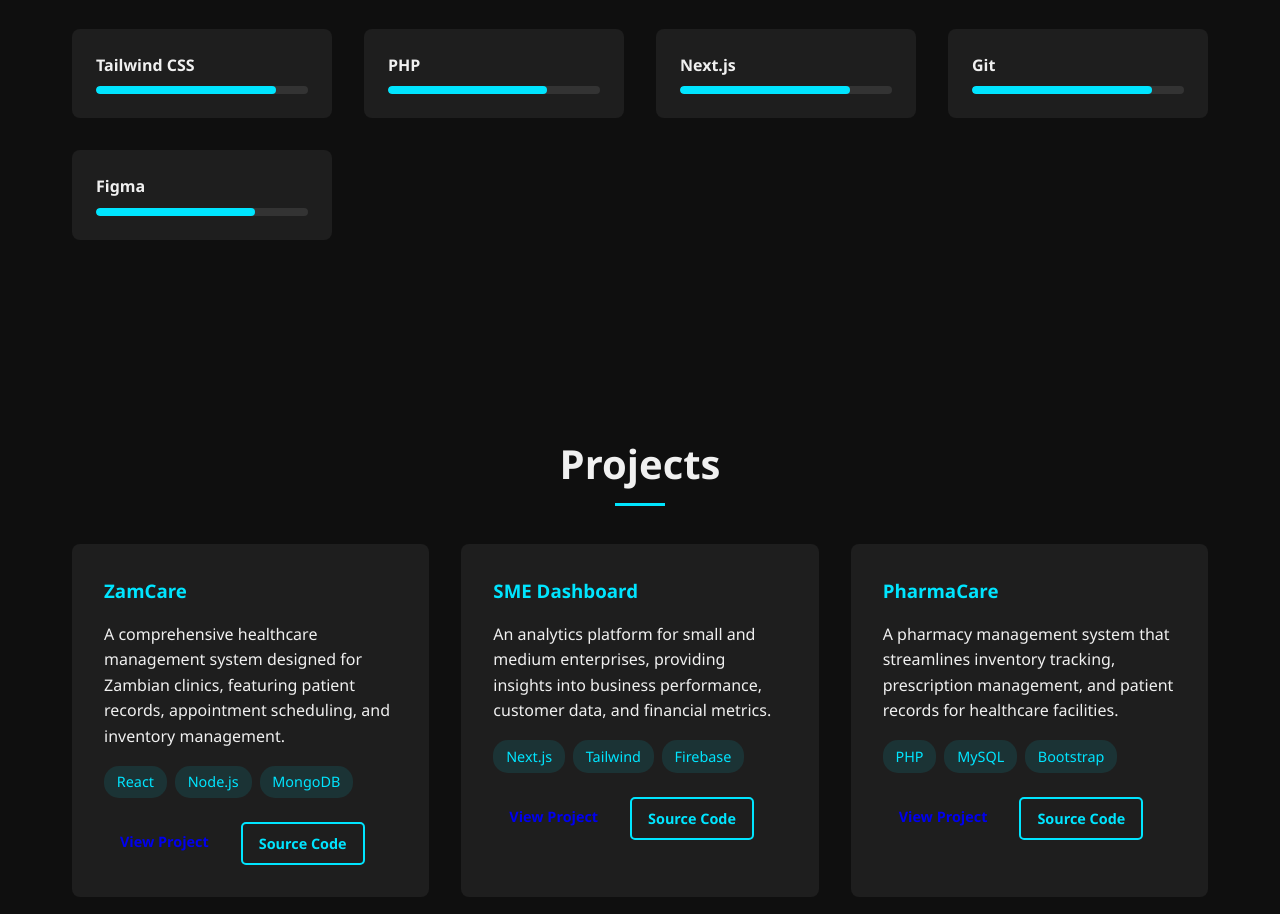
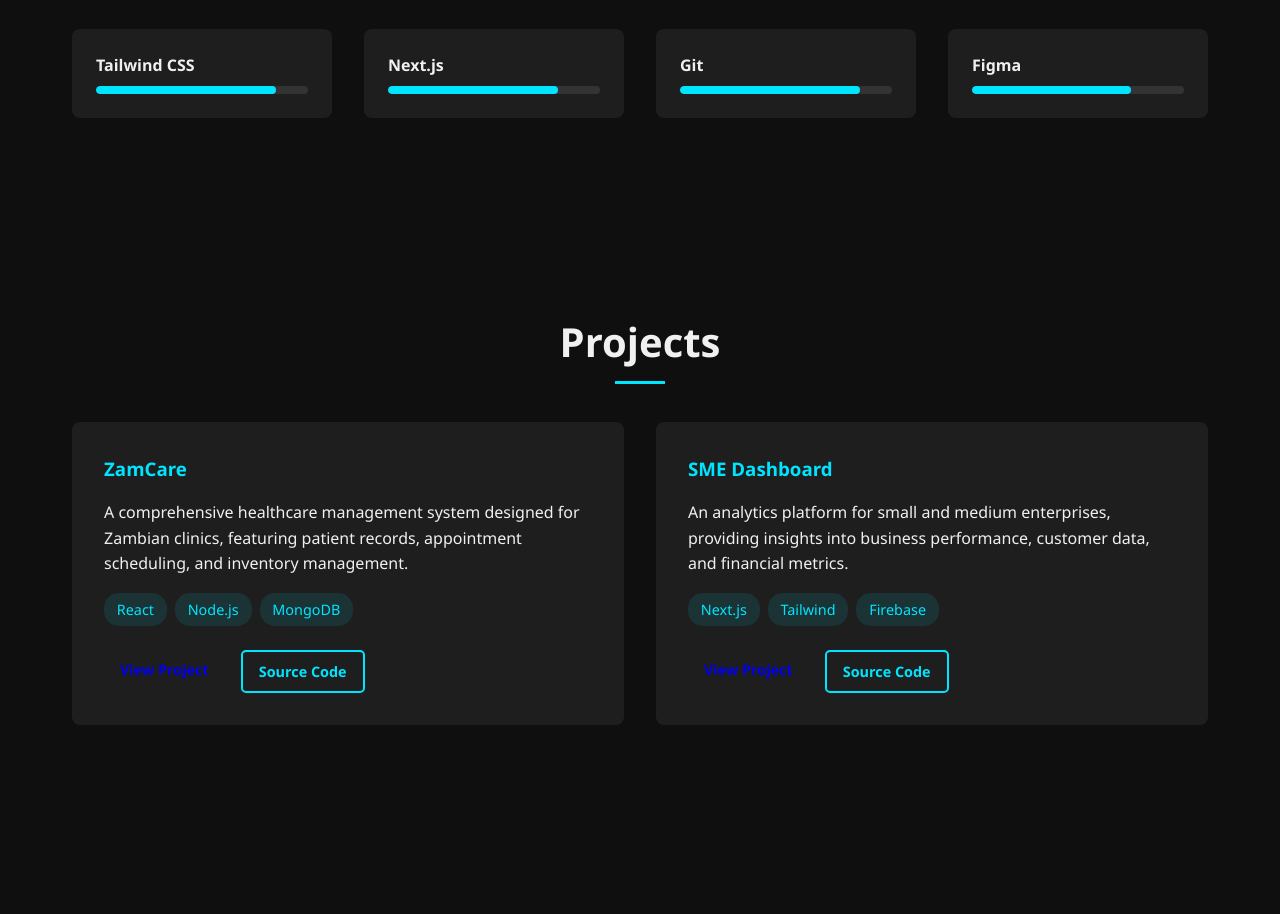
Before and after one commit to DavidChileshe973/portfolio, a plain HTML site: page index.html in a window 1280 px wide. Shown: the part 1634-2548 px from the top of the page. Drawn offline with Linux system fonts and the light colour scheme.

Commit message:
remove some links

```diff
--- a/index.html
+++ b/index.html
@@ -80,10 +80,6 @@
         <div class="progress-bar"><div class="progress" style="width: 85%"></div></div>
       </div>
       <div class="skill-item">
-        <span>PHP</span>
-        <div class="progress-bar"><div class="progress" style="width: 75%"></div></div>
-      </div>
-      <div class="skill-item">
         <span>Next.js</span>
         <div class="progress-bar"><div class="progress" style="width: 80%"></div></div>
       </div>
@@ -126,19 +122,6 @@
         <div class="project-links">
           <a href="https://github.com/DavidChileshe973/SME-Dashboard" target="_blank" class="btn small">View Project</a>
           <a href="https://github.com/DavidChileshe973/SME-Dashboard" target="_blank" class="btn small secondary">Source Code</a>
-        </div>
-      </div>
-      <div class="project-card">
-        <h3>PharmaCare</h3>
-        <p>A pharmacy management system that streamlines inventory tracking, prescription management, and patient records for healthcare facilities.</p>
-        <div class="project-tech">
-          <span>PHP</span>
-          <span>MySQL</span>
-          <span>Bootstrap</span>
-        </div>
-        <div class="project-links">
-          <a href="https://github.com/DavidChileshe973/PharmaCare" target="_blank" class="btn small">View Project</a>
-          <a href="https://github.com/DavidChileshe973/PharmaCare" target="_blank" class="btn small secondary">Source Code</a>
         </div>
       </div>
     </div>
```
